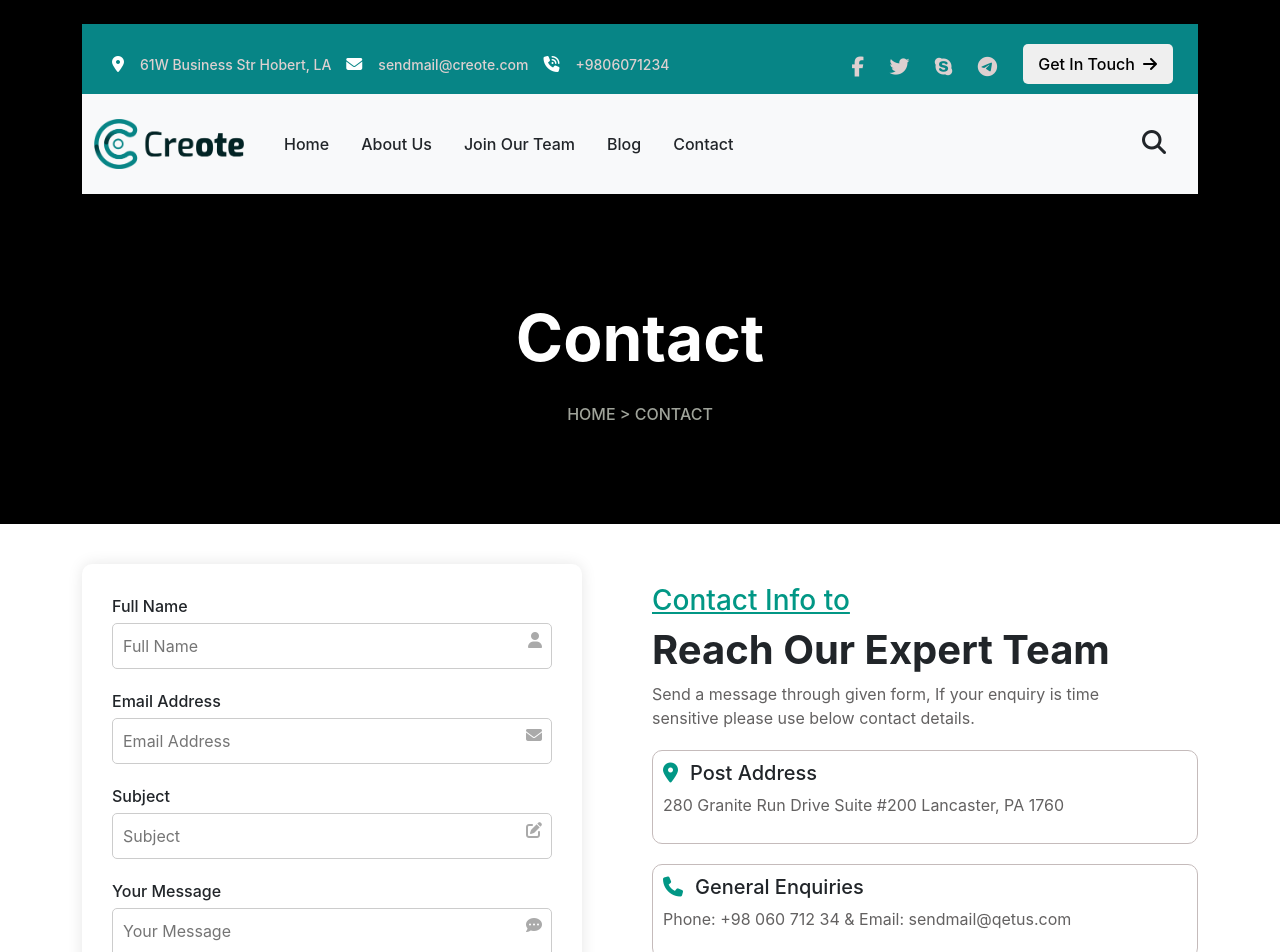
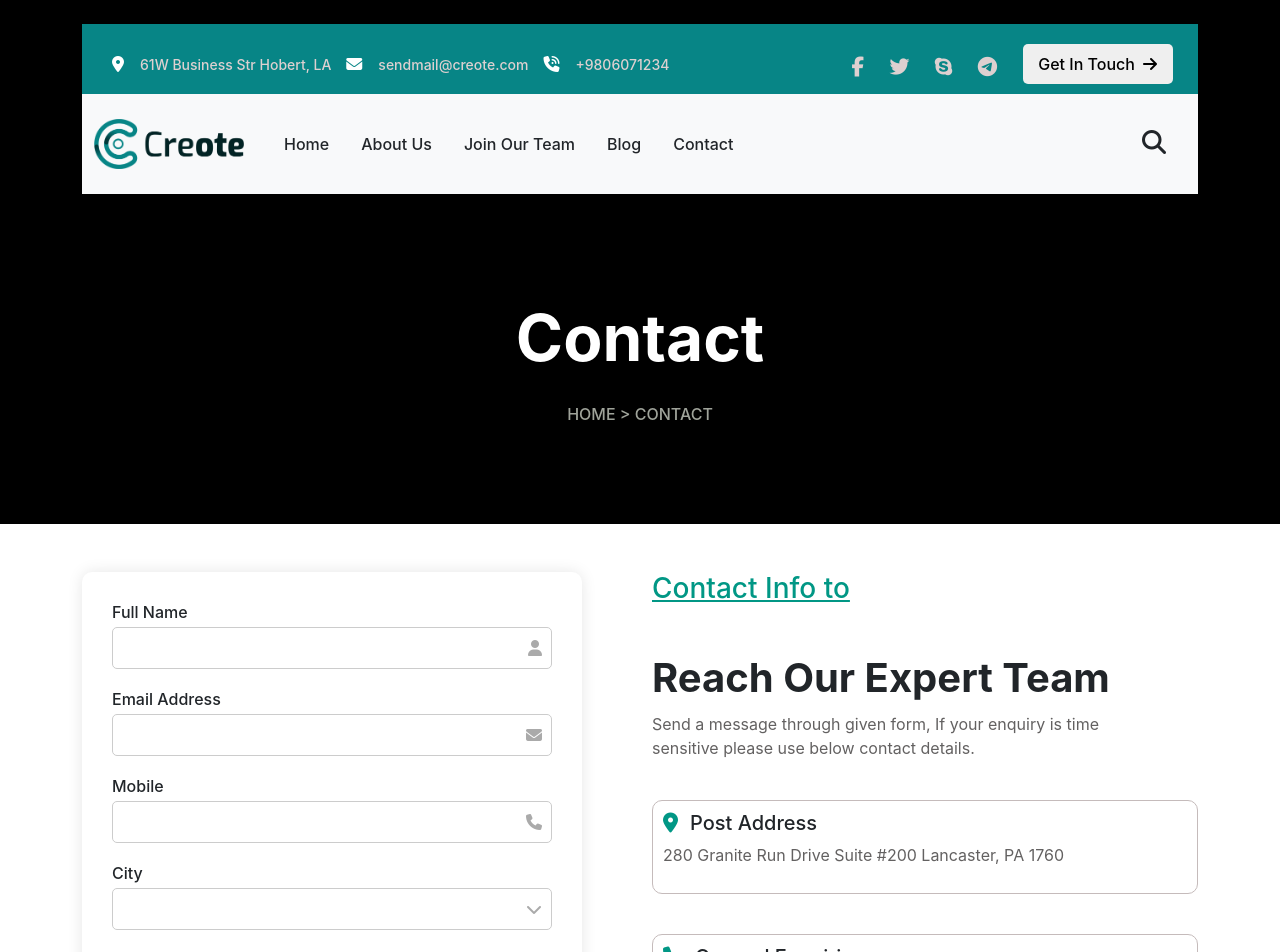
Before and after one commit to hiteshnexadvent/insurance-ui, a React (Create React App) app: page /contact in a window 1280 px wide. Shown: the top 952 px of the page. Built offline with nearby package versions, Linux system fonts and the light colour scheme; no server answers.

Commit message:
Add align

```diff
--- a/src/App.js
+++ b/src/App.js
@@ -11,8 +11,6 @@ import JoinTeam from './pages/JoinTeam';
 function App() {
   return (
     <div className="App">
-
-
 
       <Router>
         <Routes>
--- a/src/components/MidContent.jsx
+++ b/src/components/MidContent.jsx
@@ -1,10 +1,16 @@
 import React, { useEffect, useState } from 'react';
 import axios from "axios";
 import "./Stylemid.css";
+import Swal from 'sweetalert2';
+
 
 export default function MidContent() {
 
-    const [review, setReview] = useState([]);
+  const [review, setReview] = useState([]);
+    let [formData, setFormData] = useState({ name: '', email: '',mobile:'', city: '', message: '' });
+  const handleChange = (e) => {
+    setFormData({ ...formData, [e.target.name]: e.target.value });
+  }
 
   // useefect for reviews
 
@@ -21,12 +27,64 @@ export default function MidContent() {
     }
 
     fetchreview();
-  },[])
+  }, [])
+
+
+  // ----------------------------- form
+
+   const handleSubmit = async(e) => {
+    e.preventDefault();
+
+    try {
+      const response = await axios.post(`${process.env.REACT_APP_BACKEND_API_URL}/admin/user-details`, formData,
+        {
+          headers: {
+            'Content-Type': 'application/json'
+          },
+          withCredentials:true
+        }
+      )
+
+      Swal.fire({
+    title: 'Success!',
+    text: 'User registered successfully.',
+    icon: 'success',
+    confirmButtonColor: '#3085d6'
+  });
+
+      setFormData({
+      name: '',
+      email: '',
+      mobile: '',
+      city: '',
+      message: ''
+    });
+
+    }
+    catch (error) {
+  if (error.response) {
+    Swal.fire({
+      title: 'Error!',
+      text: error.response.data.message,
+      icon: 'error',
+      confirmButtonColor: '#d33'
+    });
+  } else {
+    Swal.fire({
+      title: 'Error!',
+      text: error.message,
+      icon: 'error',
+      confirmButtonColor: '#d33'
+    });
+  }
+}
+  }
+
 
   return (
     <div>
       <div className="container-fluid mid-cont1">
-        <div className="row">
+        <div className="row mt-5">
           <div className="col-lg-6 col-md-6 col-12">
             <iframe
               width="100%"
@@ -39,7 +97,7 @@ export default function MidContent() {
             ></iframe>
           </div>
 
-          <div className="col-lg-6 col-md-6 col-12" id="ded">
+          <div className="col-lg-6 col-md-6 col-12 px-5" id="ded">
             <h2 style={{ color: "#019785", textDecoration: "underline" }}>
               Dedicated Team
             </h2>
@@ -132,10 +190,10 @@ export default function MidContent() {
       </div>
 
 
-     <div className="container-fluid">
-  <div className="row">
+     <div className="container-fluid gx-0">
+  <div className="row mt-5 gx-0">
     <div className="col-12 text-center">
-      <h2 style={{ fontWeight: '700', margin: '40px 0 15px 0' }}>Our Services</h2>
+      <h2 style={{ fontWeight: '700', margin: '40px 0 25px 0' }}>Our Services</h2>
 
       <div
         className="scrolling-text-wrapper"
@@ -175,7 +233,7 @@ export default function MidContent() {
 </div>
 
      <div className="container-fluid py-5 bg-light">
-  <div className="row text-center mb-4">
+  <div className="row text-center mb-4 mt-5">
     <h1 className="fw-bold">Effective Solutions</h1>
   </div>
 
@@ -228,7 +286,7 @@ export default function MidContent() {
 
       <div className="container-fluid gx-0" style={{backgroundColor:'#019785',padding:'60px 50px'}}>
         <div className="row gx-0">
-          <div className="col-lg-6" style={{textAlign:'start'}}>
+          <div className="col-lg-6 " style={{textAlign:'start'}}>
             <h2 style={{color:'white',textDecoration:'underline'}}>The Steps of</h2>
             <h1 style={{color:'white',fontSize:'2.5rem',fontWeight:'700'}}>The Recruinment Process</h1>
             <p style={{color:'#c1c9ca'}}>Keep rising employee health care costs down. An employer's total benefit costs can be as much as 40 percent of the company's operating budget.
@@ -254,7 +312,7 @@ export default function MidContent() {
     <div className="accordion-item mb-3">
       <h2 className="accordion-header" id="headingOne">
         <button
-          className="accordion-button collapsed" // 👈 Add this!
+          className="accordion-button collapsed"
           type="button"
           data-bs-toggle="collapse"
           data-bs-target="#collapseOne"
@@ -357,9 +415,6 @@ export default function MidContent() {
   </div>
 </div>
 
-
-
-
             </div>
 
 
@@ -368,8 +423,8 @@ export default function MidContent() {
           </div>
        <div className="col-lg-6">
 
-<form className="p-4 rounded shadow-lg contact-form bg-white">
-  <h1 className="mb-4 fw-bold">Request Free Consultation</h1>
+<form className="p-3 rounded shadow-lg contact-form bg-white ms-lg-8 mx-auto" style={{ maxWidth: '500px', width: '100%'  }} onSubmit={handleSubmit}>
+  <h2 className="mb-4 fw-bold">Request Free Consultation</h2>
 
   <div className="row g-4">
     {/* Full Name */}
@@ -378,7 +433,10 @@ export default function MidContent() {
       <input
         type="text"
         className="form-control input-icon"
-        id="fullName"
+                    id="fullName"
+                    name="name"
+                  value={formData.name}
+                  onChange={handleChange}
         required
       />
     </div>
@@ -389,7 +447,10 @@ export default function MidContent() {
       <input
         type="email"
         className="form-control input-icon"
-        id="email"
+                    id="email"
+                    name="email"
+                  value={formData.email}
+                  onChange={handleChange}
         required
       />
     </div>
@@ -400,30 +461,47 @@ export default function MidContent() {
       <input
         type="tel"
         className="form-control input-icon"
-        id="phone"
+                    id="phone"
+                   name="mobile"
+                  value={formData.mobile}
+                  onChange={handleChange}
         required
       />
     </div>
 
-    {/* Subject */}
     <div className="col-md-6 position-relative form-label-wrapper" style={{textAlign:'start'}}>
   <label htmlFor="city" className="fixed-label">City</label>
   <select
     id="city"
     className="form-control input-icon"
-    required
+    name="city"
+                  value={formData.city}
+                  onChange={handleChange}
+                    required
+
+    defaultValue=""
   >
-    <option value="">Select City</option>
-    <option value="Mumbai">Mumbai</option>
+    <option value="" disabled hidden></option>
+    <option value="Assam">Assam</option>
+    <option value="Maharashtra">Maharashtra</option>
     <option value="Delhi">Delhi</option>
     <option value="Bangalore">Bangalore</option>
     <option value="Hyderabad">Hyderabad</option>
     <option value="Chennai">Chennai</option>
     <option value="Kolkata">Kolkata</option>
     <option value="Pune">Pune</option>
-    <option value="Ahmedabad">Ahmedabad</option>
+    <option value="Haryana">Haryana</option>
+    <option value="Punjab">Punjab</option>
+    <option value="Kerala">Kerala</option>
+    <option value="Gujarat">Gujarat</option>
+    <option value="Uttar Pradesh">Uttar Pradesh</option>
+    <option value="Odisha">Odisha</option>
+    <option value="Uttarakhand">Uttarakhand</option>
+    <option value="Himachal Pradesh">Himachal Pradesh</option>
+
   </select>
 </div>
+
 
     {/* Message */}
     <div className="col-12 position-relative form-label-wrapper" style={{textAlign:'start'}}>
@@ -431,14 +509,17 @@ export default function MidContent() {
       <textarea
         className="form-control input-icon"
         id="message"
-        rows="5"
+        name="message"
+                  value={formData.message}
+                  onChange={handleChange}
+        rows="1"
         required
       ></textarea>
     </div>
 
     {/* Submit */}
     <div className="col-12 text-center">
-      <button type="submit" className="btn btn-success px-5 py-2 fw-bold">
+      <button type="submit" className="btn btn-success px-5 py-2 fw-bold" style={{width:'100%'}}>
         Submit
       </button>
     </div>
@@ -453,7 +534,7 @@ export default function MidContent() {
       {/* // ------------------------------- reviews */}
 
 <div className="container">
-  <div className="row justify-content-center text-center mt-4">
+  <div className="row justify-content-center text-center mt-5">
     <div className="col-12 col-md-10">
       <h2 style={{ color: '#019785', marginBottom: '20px', fontWeight: '700' }}>
         What Our Clients Say About Us
@@ -463,7 +544,7 @@ export default function MidContent() {
         id="carouselExample"
         className="carousel slide"
         data-bs-ride="carousel"
-        data-bs-interval="3000"
+        data-bs-interval="4000"
         style={{ border: '5px solid white', padding: '20px' }}
       >
         <div className="carousel-inner text-light">
--- a/src/pages/Contact.jsx
+++ b/src/pages/Contact.jsx
@@ -7,7 +7,7 @@ import Swal from 'sweetalert2';
 
 export default function Contact() {
 
-  let [formData, setFormData] = useState({ name: '', email: '', subject: '', message: '' });
+  let [formData, setFormData] = useState({ name: '', email: '', mobile:'',city: '', message: '' });
   const [cover, setCover] = useState(null);
 
 
@@ -34,6 +34,15 @@ export default function Contact() {
     icon: 'success',
     confirmButtonColor: '#3085d6'
   });
+
+      setFormData({
+      name: '',
+      email: '',
+      mobile: '',
+      city: '',
+      message: ''
+    });
+
 
     }
     catch (error) {
@@ -117,7 +126,7 @@ export default function Contact() {
       {/* ---------------------------------- form */}
 
       <div className="container" style={{ marginTop: "40px",textAlign:'start' }}>
-        <div className="row">
+        <div className="row mt-5">
           <div className="col-lg-6 col-md-6 col-12 ">
 
 
@@ -130,6 +139,8 @@ export default function Contact() {
                 borderRadius: "10px",
                 boxShadow: "0 0 15px rgba(0, 0, 0, 0.1)",
                 backgroundColor: "white",
+                height: 'auto',
+                lineHeight:'20px'
               }}
             >
               {/* Full Name */}
@@ -147,7 +158,6 @@ export default function Contact() {
                 <input
                   type="text"
                   id="name"
-                  placeholder="Full Name"
                   name="name"
                   value={formData.name}
                   onChange={handleChange}
@@ -190,9 +200,8 @@ export default function Contact() {
                   type="email"
                   id="email"
                   name="email"
-                  value={FormData.email}
+                  value={formData.email}
                   onChange={handleChange}
-                  placeholder="Email Address"
                   required
                   style={{
                     width: "100%",
@@ -215,25 +224,25 @@ export default function Contact() {
                 ></i>
               </div>
 
-              {/* Subject */}
+
+               {/* Mobile */}
               <div style={{ marginBottom: "20px", position: "relative" }}>
                 <label
-                  htmlFor="subject"
+                  htmlFor="email"
                   style={{
                     fontWeight: "500",
                     marginBottom: "5px",
                     display: "block",
                   }}
                 >
-                  Subject
+                  Mobile
                 </label>
                 <input
-                  type="text"
-                  id="subject"
-                  name="subject"
-                  value={FormData.subject}
+                  type="tel"
+                  id="mobile"
+                  name="mobile"
+                  value={formData.mobile}
                   onChange={handleChange}
-                  placeholder="Subject"
                   required
                   style={{
                     width: "100%",
@@ -246,7 +255,7 @@ export default function Contact() {
                   }}
                 />
                 <i
-                  className="fas fa-edit"
+                  className="fas fa-phone"
                   style={{
                     position: "absolute",
                     right: "10px",
@@ -255,6 +264,72 @@ export default function Contact() {
                   }}
                 ></i>
               </div>
+
+
+
+
+
+              {/* city */}
+
+             <div style={{ marginBottom: "20px", position: "relative" }}>
+  <label
+    htmlFor="city"
+    style={{
+      fontWeight: "500",
+      marginBottom: "5px",
+      display: "block",
+    }}
+  >
+    City
+  </label>
+  <select
+    id="city"
+                  name="city"
+                  value={formData.city}
+                  onChange={handleChange}
+    required
+    defaultValue=""
+    style={{
+      width: "100%",
+      padding: "10px 40px 10px 10px",
+      border: "1px solid #ccc",
+      borderBottom: "1px solid #ccc",
+      borderRadius: "5px",
+      boxSizing: "border-box",
+      outline: "none",
+      appearance: "none",
+      backgroundColor: "#fff",
+    }}
+  >
+    <option value="" disabled hidden></option>
+    <option value="Assam">Assam</option>
+    <option value="Maharashtra">Maharashtra</option>
+    <option value="Delhi">Delhi</option>
+    <option value="Bangalore">Bangalore</option>
+    <option value="Hyderabad">Hyderabad</option>
+    <option value="Chennai">Chennai</option>
+    <option value="Kolkata">Kolkata</option>
+    <option value="Pune">Pune</option>
+    <option value="Haryana">Haryana</option>
+    <option value="Punjab">Punjab</option>
+    <option value="Kerala">Kerala</option>
+    <option value="Gujarat">Gujarat</option>
+    <option value="Uttar Pradesh">Uttar Pradesh</option>
+    <option value="Odisha">Odisha</option>
+    <option value="Uttarakhand">Uttarakhand</option>
+    <option value="Himachal Pradesh">Himachal Pradesh</option>
+  </select>
+  <i
+    className="fas fa-chevron-down"
+    style={{
+      position: "absolute",
+      right: "10px",
+      top: "38px",
+      color: "#aaa",
+      pointerEvents: "none",
+    }}
+  ></i>
+</div>
 
               {/* Message */}
               <div style={{ marginBottom: "20px", position: "relative" }}>
@@ -272,9 +347,8 @@ export default function Contact() {
                   id="message"
                   rows="4"
                   name="message"
-                  value={FormData.message}
+                  value={formData.message}
                   onChange={handleChange}
-                  placeholder="Your Message"
                   required
                   style={{
                     width: "100%",
@@ -303,7 +377,7 @@ export default function Contact() {
                 <button
                   type="submit"
                   className="btn btn-success"
-                  style={{ padding: "10px 30px", fontWeight: "bold" }}
+                  style={{ padding: "10px 30px", fontWeight: "bold",width:'100%' }}
                 >
                   Submit
                 </button>
@@ -319,13 +393,13 @@ export default function Contact() {
 
           <div
             className="col-lg-6 col-md-6 col-12"
-            style={{ textAlign: "start", paddingTop: "20px" }}
+            style={{ textAlign: "start"  }}
           >
             <h3 style={{ color: "#019785", textDecoration: "underline" }}>
               Contact Info to
             </h3>
-            <h1 style={{ fontWeight: "700" }}>Reach Our Expert Team</h1>
-            <p style={{ color: "#636161" }}>
+            <h1 style={{ fontWeight: "700",paddingTop:'40px' }}>Reach Our Expert Team</h1>
+            <p style={{ color: "#636161",paddingTop:'2px' }}>
               Send a message through given form, If your enquiry is time <br />
               sensitive please use below contact details.
             </p>
@@ -337,7 +411,7 @@ export default function Contact() {
                 border: "1px solid #c5bbbb",
                 width: "100%",
                 padding: "10px",
-                marginTop: "20px",
+                marginTop: "40px",
                 borderRadius: "10px",
               }}
             >
@@ -364,8 +438,9 @@ export default function Contact() {
                 border: "1px solid #c5bbbb",
                 width: "100%",
                 padding: "10px",
-                marginTop: "20px",
+                marginTop: "40px",
                 borderRadius: "10px",
+
               }}
             >
               <h5>
@@ -391,7 +466,7 @@ export default function Contact() {
                 border: "1px solid #c5bbbb",
                 width: "100%",
                 padding: "10px",
-                marginTop: "20px",
+                marginTop: "40px",
                 borderRadius: "10px",
               }}
             >
--- a/src/pages/StylePage.css
+++ b/src/pages/StylePage.css
@@ -149,6 +149,12 @@
   border-radius: 20px;
   position: relative;
 }
+#about-btn:hover{
+  background-color: #05534a !important;
+}
+#about-btn1:hover{
+  background-color: #323837a6 !important;
+}
 
 /* 📱 Mobile (width <= 767px): Stack everything vertically */
 @media (max-width: 767px) {
```
Also changed, not shown: src/components/Stylemid.css (+13 -18 lines), src/pages/AboutUs.jsx (+67 -56 lines), src/pages/JoinTeam.jsx (+10 -10 lines).
